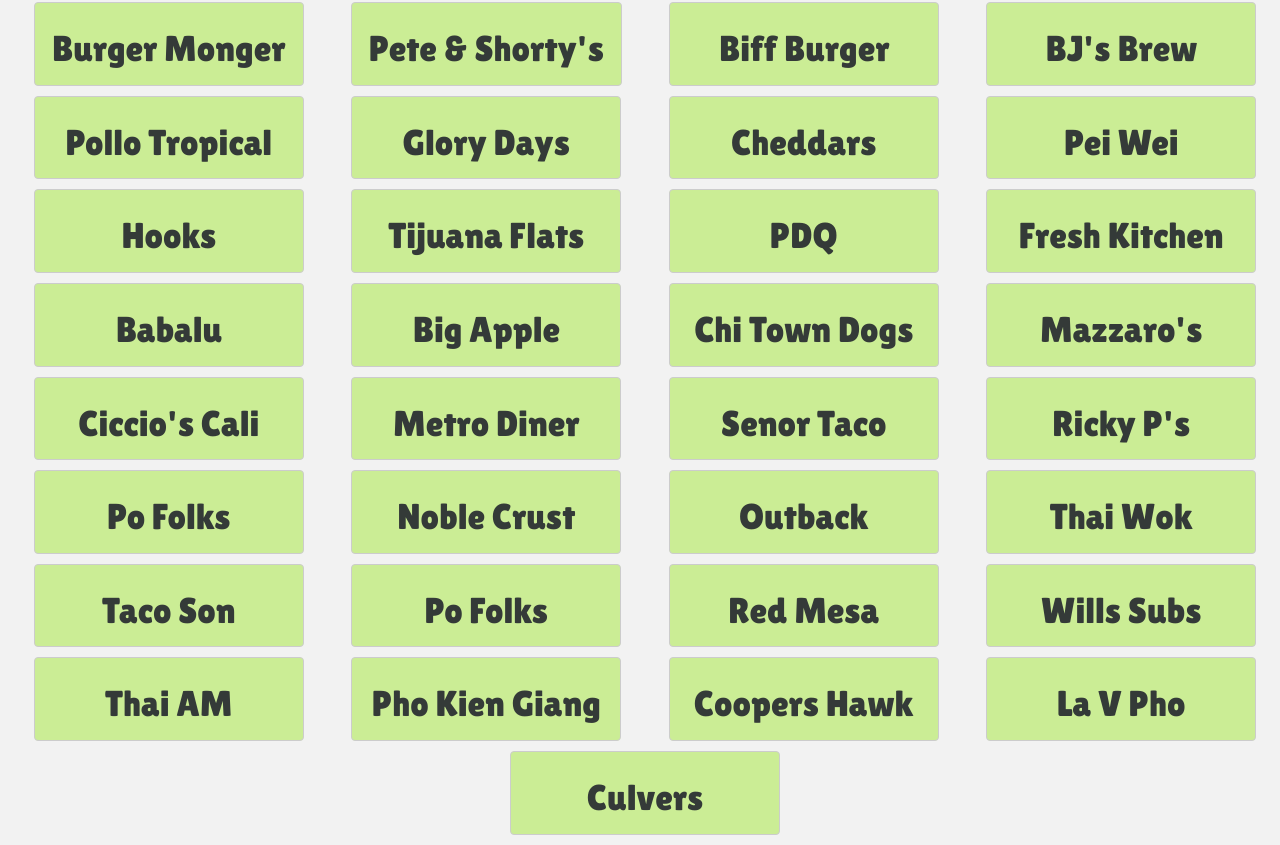
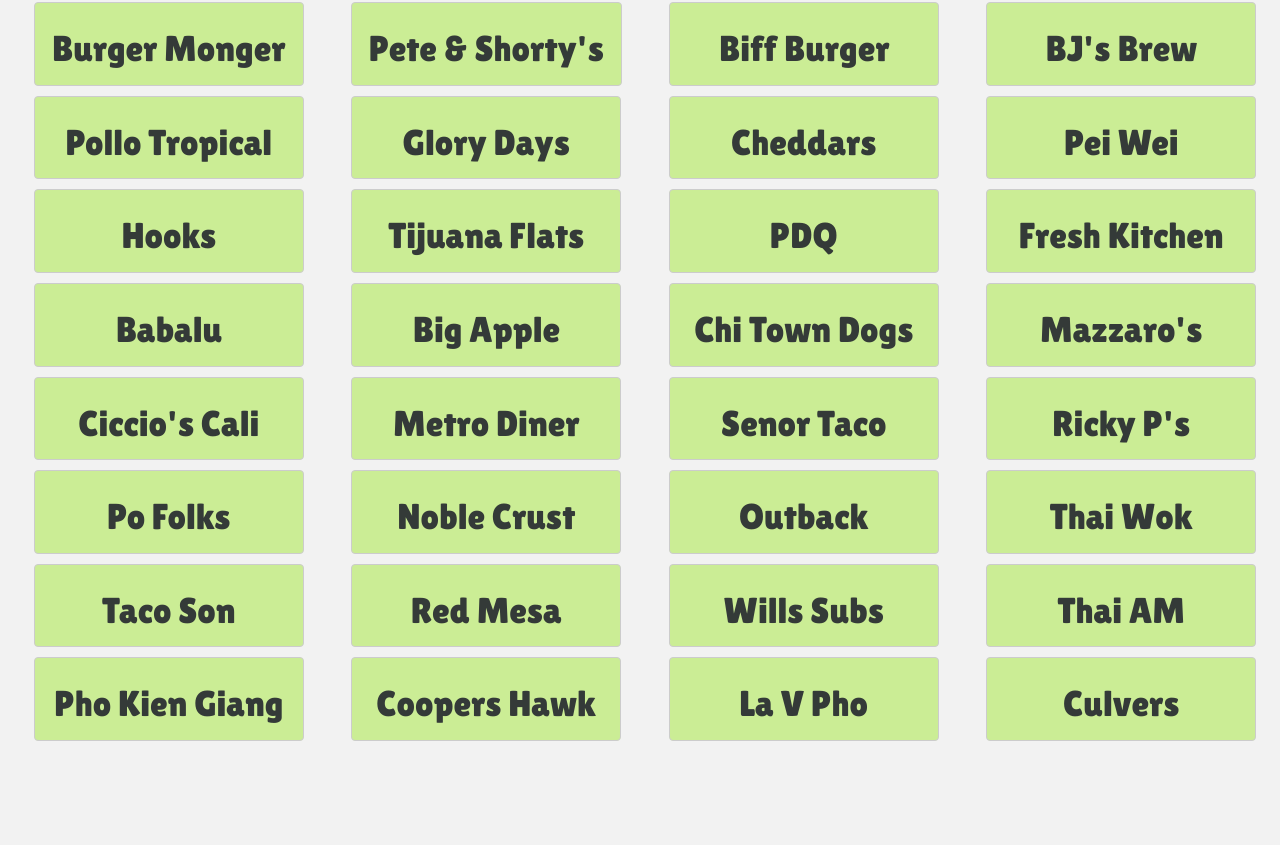
Before and after one commit to bdog72/food-dot-com, a React app: page /everythingElse in a window 1280 px wide. Shown: the part 644-1489 px from the top of the page. After the commit the page ends 1395 px from the top, so only its background shows below. Built offline with nearby package versions, Linux system fonts and the light colour scheme; a web font is replaced by a local one.

Commit message:
deleted a duplicate and added a new restaurant

```diff
--- a/src/components/BBQ.js
+++ b/src/components/BBQ.js
@@ -16,6 +16,9 @@
         <a href='https://www.yelp.com/biz/rush-hour-chicken-and-waffles-saint-petersburg?osq=Chicken+and+Waffles'>
           <Button className='button' block><h1>Rush Hour C&W</h1></Button>
         </a>
+        <a href='http://www.smokin19.com'>
+          <Button className='button' block><h1>Smokin 19</h1></Button>
+        </a>
       </div>
     </div>
   }
--- a/src/components/EverythingElse.js
+++ b/src/components/EverythingElse.js
@@ -79,9 +79,6 @@
         <a href='https://www.tacosonmexicangrill.com'>
           <Button className='button' block><h1>Taco Son</h1></Button>
         </a>
-        <a href='http://www.pofolks.net'>
-          <Button className='button' block><h1>Po Folks</h1></Button>
-        </a>
         <a href='http://redmesarestaurant.com'>
           <Button className='button' block><h1>Red Mesa</h1></Button>
         </a>
```
